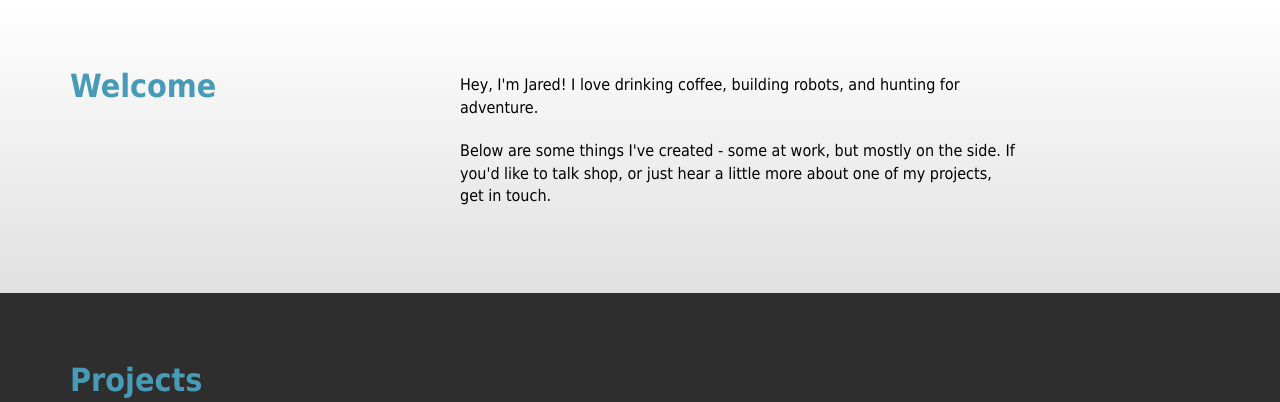
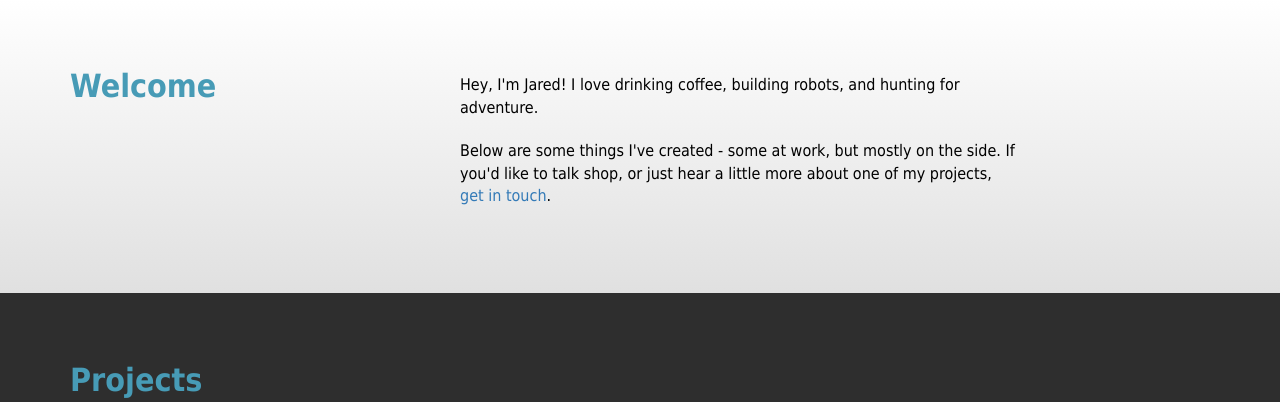
Before and after one commit to Jaribeau/jaribeau.github.io, a PHP site: page / in a window 1280 px wide. Shown: the part 801-1203 px from the top of the page. Run offline with PHP 8.4, Linux system fonts and the light colour scheme.

Commit message:
Removing accidental style change

```diff
--- a/css/main.css
+++ b/css/main.css
@@ -1,6 +1,6 @@
 /****** GENERAL ******/
 
-h1, h2, h3, p, a {
+h1, h2, h3, p {
 	font-family: 'Tahoma', "Verdana", sans-serif;
 	color: black;
 }
```
